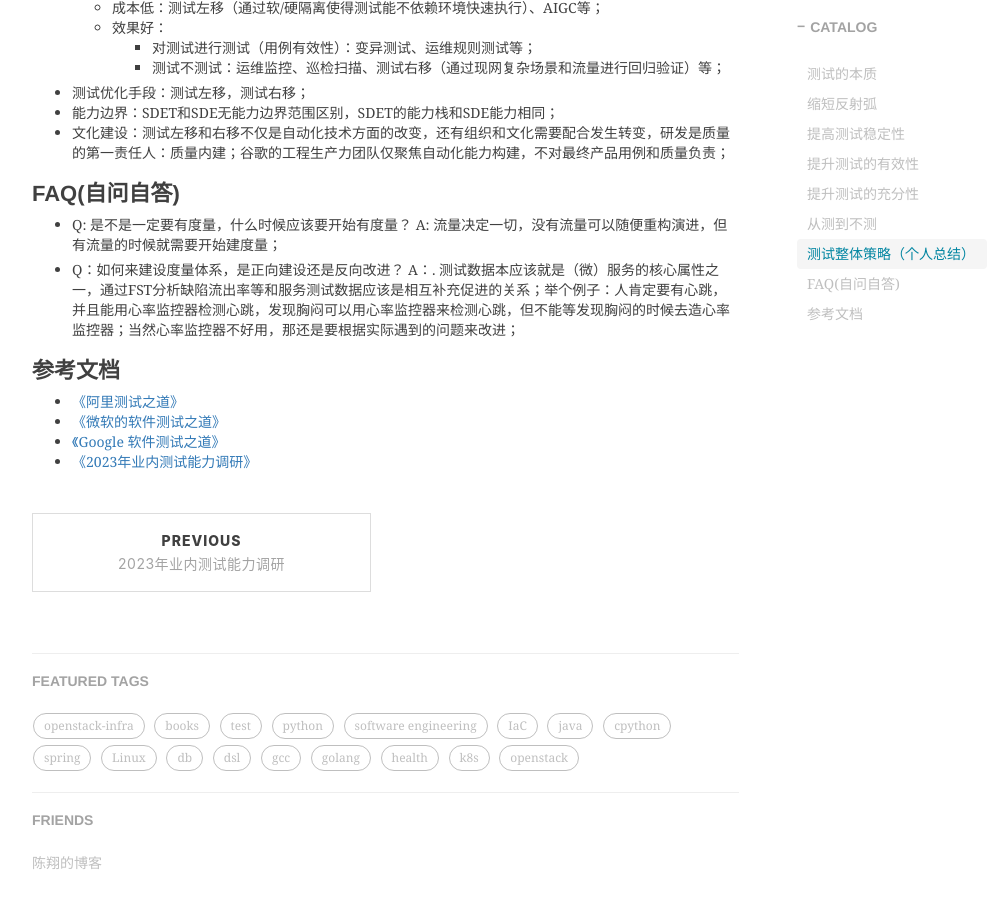
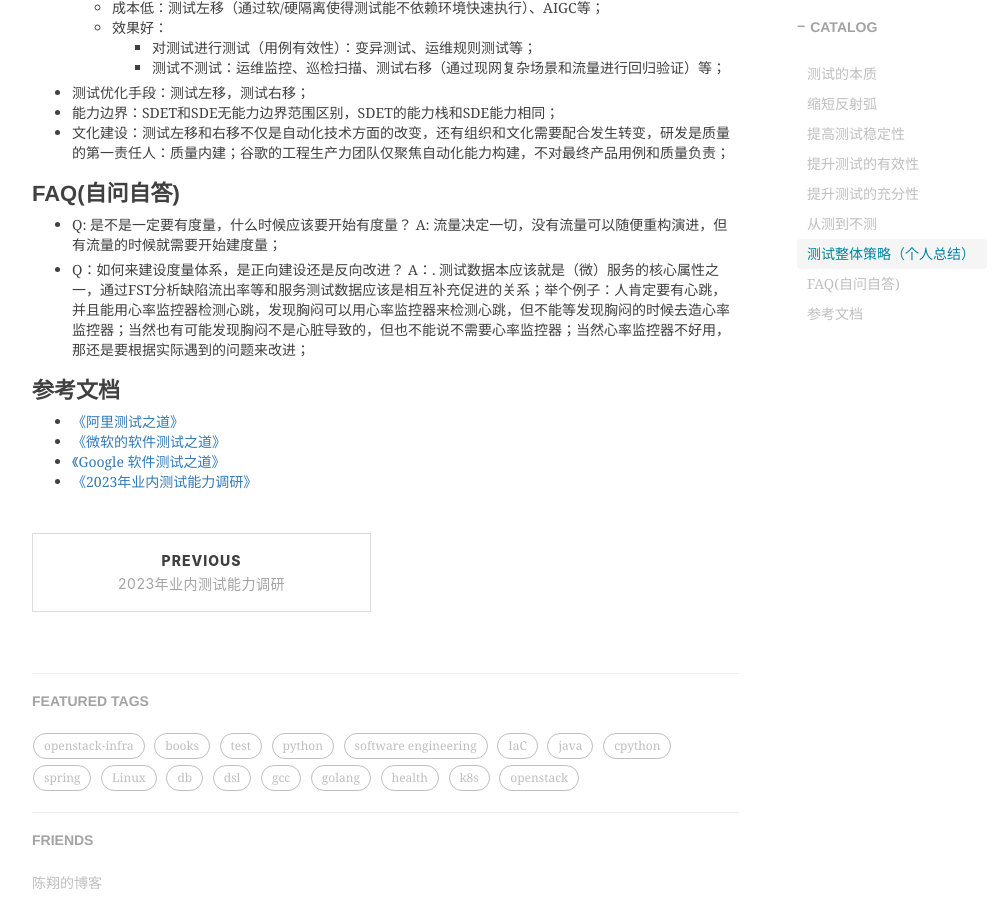
Before and after one commit to shihai1991/shihai1991.github.io, a Jekyll site: the page built from _posts/2023-11-15-阿里测试之道.md, in a window 1280 px wide and 900 px high, scrolled down 1526 px. Shown: the whole window, without its empty margins (233-1230 px from the left). Built offline with Jekyll 4.4.1, drawn with Linux system fonts in a browser that asks for light colours; nearby versions of some CDN libraries; comment, search, counter and statistics services are not loaded.

Commit message:
Update 2023-11-15-阿里测试之道.md

```diff
--- a/_posts/2023-11-15-阿里测试之道.md
+++ b/_posts/2023-11-15-阿里测试之道.md
@@ -59,7 +59,7 @@ time: '2023.11.15 10:29:00'
 A: 流量决定一切，没有流量可以随便重构演进，但有流量的时候就需要开始建度量；
 
 - Q：如何来建设度量体系，是正向建设还是反向改进？
-A：. 测试数据本应该就是（微）服务的核心属性之一，通过FST分析缺陷流出率等和服务测试数据应该是相互补充促进的关系；举个例子：人肯定要有心跳，并且能用心率监控器检测心跳，发现胸闷可以用心率监控器来检测心跳，但不能等发现胸闷的时候去造心率监控器；当然心率监控器不好用，那还是要根据实际遇到的问题来改进；
+A：. 测试数据本应该就是（微）服务的核心属性之一，通过FST分析缺陷流出率等和服务测试数据应该是相互补充促进的关系；举个例子：人肯定要有心跳，并且能用心率监控器检测心跳，发现胸闷可以用心率监控器来检测心跳，但不能等发现胸闷的时候去造心率监控器；当然也有可能发现胸闷不是心脏导致的，但也不能说不需要心率监控器；当然心率监控器不好用，那还是要根据实际遇到的问题来改进；
 
 # 参考文档
 - [《阿里测试之道》](https://book.douban.com/subject/35801617/)
```
